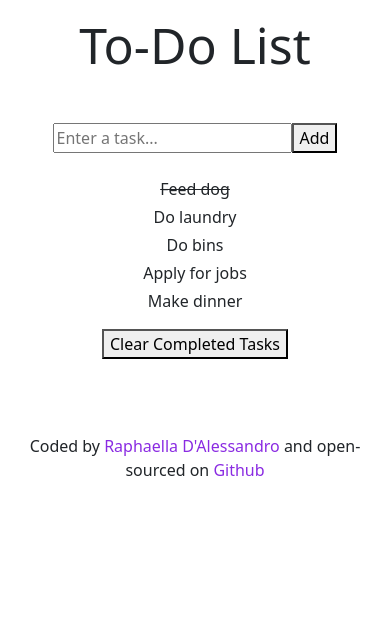
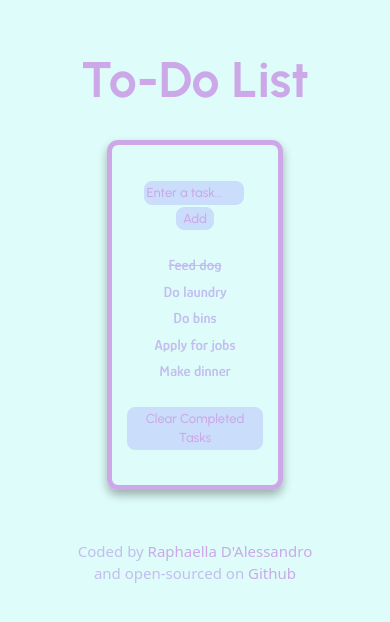
Before and after one commit to raphaella-rose/todo-list-project, a React (Create React App) app: page / in a window 390 px wide. Shown: the top 622 px of the page. Built offline with nearby package versions, Linux system fonts and the light colour scheme.

Commit message:
added styling & responsive features

```diff
--- a/public/index.html
+++ b/public/index.html
@@ -17,6 +17,11 @@
     <link href="https://cdn.jsdelivr.net/npm/bootstrap@5.1.1/dist/css/bootstrap.min.css" rel="stylesheet"
       integrity="sha384-F3w7mX95PdgyTmZZMECAngseQB83DfGTowi0iMjiWaeVhAn4FJkqJByhZMI3AhiU" crossorigin="anonymous">
     <link rel="manifest" href="%PUBLIC_URL%/manifest.json" />
+    <link rel="preconnect" href="https://fonts.googleapis.com">
+    <link rel="preconnect" href="https://fonts.gstatic.com" crossorigin>
+    <link
+      href="https://fonts.googleapis.com/css2?family=Glory:ital,wght@0,100;0,200;0,300;0,400;0,500;0,600;0,700;0,800;1,100;1,200;1,300;1,400;1,500;1,600;1,700;1,800&family=Urbanist:ital,wght@0,100;0,200;0,300;0,400;0,500;0,600;0,700;0,800;0,900;1,100;1,200;1,300;1,400;1,500;1,600;1,700;1,800;1,900&display=swap"
+      rel="stylesheet">
     <!--
       Notice the use of %PUBLIC_URL% in the tags above.
       It will be replaced with the URL of the `public` folder during the build.
--- a/src/App.css
+++ b/src/App.css
@@ -1,22 +1,116 @@
-.App {
+body {
+  background: #defcf9;
   text-align: center;
 }
 h1 {
-  font-size: 50px;
-  margin-top: 15px;
+  color: #cca8e9;
+  font-family: "Urbanist", sans-serif;
+  font-size: 75px;
+  font-weight: 700;
+  margin-top: 50px;
+  margin-bottom: 30px;
+}
+.container {
+  border: 5px solid #cca8e9;
+  border-radius: 11px;
+  box-shadow: 0 5px 10px rgb(0 0 0 / 30%);
+  padding: 20px 15px 35px;
+  text-align: center;
+  max-width: 45%;
+}
+.search-bar {
+  background: #cadefc;
+  border: 1px solid #cadefc;
+  border-radius: 8px;
+  color: #cca8e9;
+  font-family: "Urbanist", sans-serif;
+  font-weight: 500;
+  outline: none;
+  margin-right: 5px;
+}
+.search-bar::placeholder {
+  color: #cca8e9;
+}
+.button {
+  background: #cadefc;
+  border: 1px solid #cadefc;
+  border-radius: 8px;
+  color: #cca8e9;
+  font-family: "Urbanist", sans-serif;
+  font-weight: 500;
+  outline: none;
+  transition: ease-in-out 200ms;
+}
+.button:hover {
+  background: #cca8e9;
+  border: 1px solid #cca8e9;
+  color: #cadefc;
 }
 .strike {
   text-decoration: line-through;
 }
+.item {
+  color: #c3bef0;
+  font-family: "Glory", sans-serif;
+  font-size: 18px;
+  font-weight: 600;
+}
 .item:hover {
   cursor: pointer;
 }
-
 .signature {
+  color: #c3bef0;
   font-weight: 400;
-  margin-top: 75px;
+  margin-top: 50px;
 }
 .link {
-  color: blueviolet;
+  color: #cca8e9;
   text-decoration: none;
 }
+
+@media (max-width: 426px) {
+  h1 {
+    font-size: 50px;
+  }
+  .container {
+    padding: 10px 15px 35px;
+  }
+  .search-bar {
+    font-size: 13px;
+    margin-right: 3px;
+    width: 100px;
+  }
+  .button {
+    font-size: 13px;
+  }
+  .item {
+    font-size: 15px;
+  }
+  .signature {
+    font-size: 15px;
+    padding: 0 75px;
+  }
+}
+@media (max-width: 376px) {
+  h1 {
+    font-size: 50px;
+  }
+  .container {
+    padding: 10px 15px 35px;
+  }
+  .search-bar {
+    font-size: 11px;
+    margin-right: 2px;
+    width: 85px;
+  }
+  .button {
+    font-size: 11px;
+  }
+  .item {
+    font-size: 13px;
+  }
+  .signature {
+    font-size: 15px;
+    padding: 0 75px;
+  }
+}
--- a/src/App.js
+++ b/src/App.js
@@ -29,8 +29,10 @@ setToDoList(copy);
   return (
     <div className="App">
     <Header />
+    <div className="container">
     <ToDoForm addTask={addTask} />
     <ToDoList filterTasks={filterTasks} handleToggle={handleToggle} toDoList={toDoList} />
+    </div>
     <Footer />
     </div>
   );
--- a/src/ToDoForm.js
+++ b/src/ToDoForm.js
@@ -12,10 +12,10 @@ addTask(userInput);
 setUserInput("");
 }
 return(
-  <div className="mt-5 mb-4">
+  <div className="mt-4 mb-4">
   <form onSubmit={handleSubmit}>
-  <input value={userInput} type="text" placeholder="Enter a task..." onChange={handleChange} />
-  <button>Add</button>
+  <input className="search-bar" value={userInput} type="text" placeholder="Enter a task..." onChange={handleChange} />
+  <button className="button">Add</button>
   </form>
   </div>
 )
--- a/src/ToDoList.js
+++ b/src/ToDoList.js
@@ -7,11 +7,11 @@ const ToDoList = ({toDoList, handleToggle, filterTasks}) => {
   filterTasks();
   }
   return (
-    <div>
+    <div className="item-list">
       {toDoList.map((todo) => {
         return <ToDo key={todo.id} todo={todo} handleToggle={handleToggle} />
       })}
-      <button className="mt-3" onClick={handleClick}>Clear Completed Tasks</button>
+      <button className="mt-4 button" onClick={handleClick}>Clear Completed Tasks</button>
     </div>
   )
 }
```
